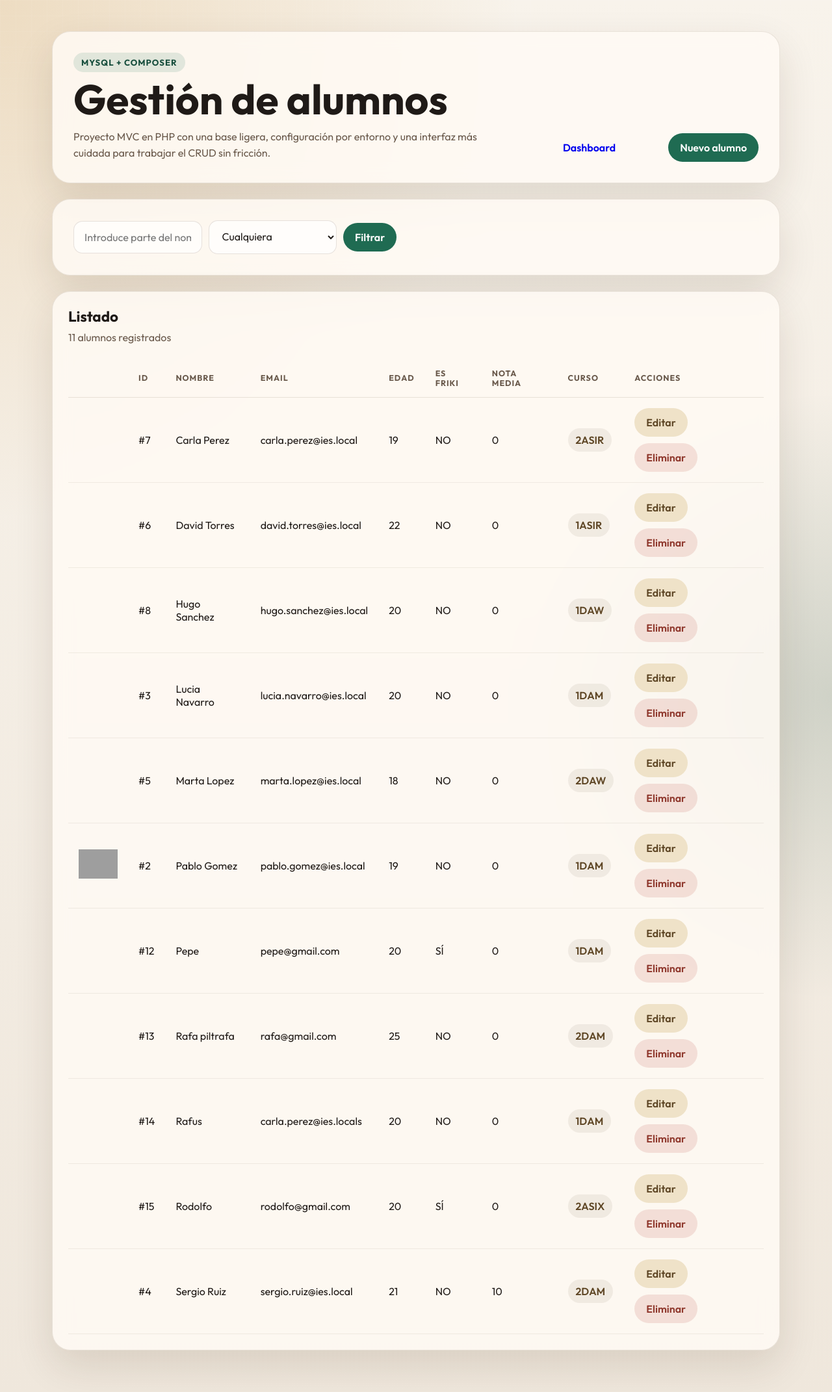
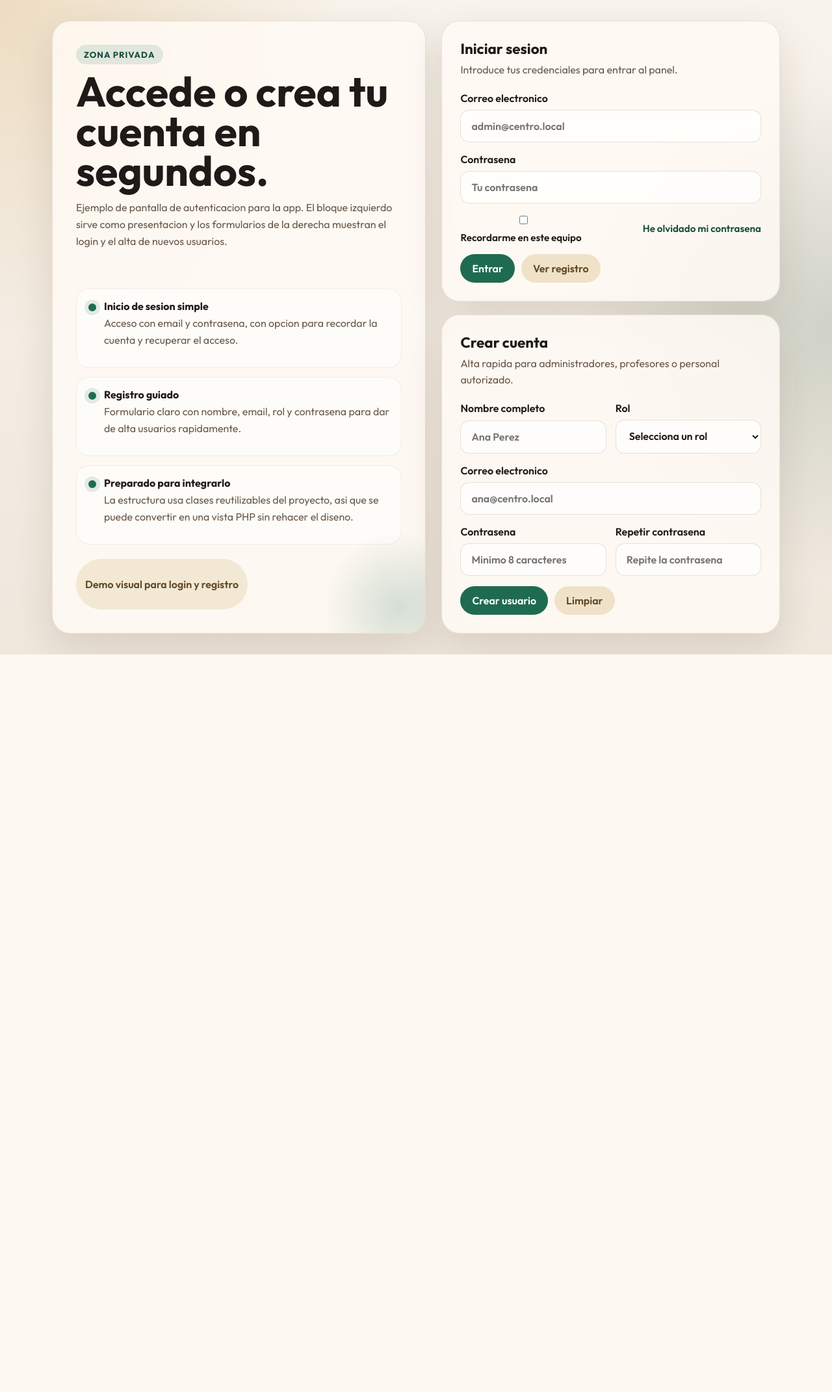
Before and after one commit to 2DAMEstacio/Programacion_1DAM, a PHP site: page / in a window 1280 px wide. Shown: the whole page at 65% size. After the commit the page ends 1007 px from the top, so only its background shows below. Run offline with PHP 8.4, Linux system fonts and the light colour scheme; data comes from the database, SQL or seed files in the repository; some libraries are stand-ins or nearby versions; grey boxes are pictures that could not be loaded.

```diff
--- a/PHP/crud_alumnos/database/users.sql
+++ b/PHP/crud_alumnos/database/users.sql
@@ -17,6 +17,6 @@ VALUES
   (
     'Administrador Demo',
     'admin@centro.local',
-    '$2y$10$6vA29Hb7CXWaaYjaJbCvEOcVXHWWTXXMTdWfJGhrsZiJVBW75sn3G',
+    '$2y$10$RyQ8/Uaofup.XZh4AbWD0u5MAb8P3rw9upf6giGOAKuy0jz5IZvKG',
     'admin'
   );
--- a/PHP/crud_alumnos/public/index.php
+++ b/PHP/crud_alumnos/public/index.php
@@ -1,41 +1,60 @@
 <?php
-
-
 
 require_once __DIR__ . '/../vendor/autoload.php';
 require_once __DIR__ . '/../src/lib/utils.php';
 
 use App\controllers\AlumnoController;
+use App\controllers\AuthController;
 use App\controllers\DashboardController;
 use App\controllers\SessionController;
 
-//Inciar la sesión si no existe
+// Iniciar la sesión si no existe.
 SessionController::start();
 
-$controller = new AlumnoController();
+$alumnoController = new AlumnoController();
+$dashboardController = new DashboardController();
+$authController = new AuthController();
+
 $accion = $_GET['accion'] ?? 'index';
+$usuario = SessionController::get('usuario');
+$accionesPublicas = ['login', 'autenticar', 'registrar'];
+
+if ($usuario === null && !in_array($accion, $accionesPublicas)) {
+    $accion = 'login';
+}
 
 switch ($accion) {
     case 'crear':
-        $controller->crear();
+        $alumnoController->crear();
         break;
     case 'guardar':
-        $controller->guardar();
+        $alumnoController->guardar();
         break;
     case 'editar':
-        $controller->editar();
+        $alumnoController->editar();
         break;
     case 'actualizar':
-        $controller->actualizar();
+        $alumnoController->actualizar();
         break;
     case 'eliminar':
-        $controller->eliminar();
+        $alumnoController->eliminar();
         break;
     case 'resumen':
-        $dashboardController = new DashboardController();
         $dashboardController->resumen();
         break;
+    case 'autenticar':
+        $authController->authenticate();
+        break;
+    case 'registrar':
+        $authController->register();
+        break;
+    case 'logout':
+        $authController->logout();
+        break;
+    case 'login':
+        $authController->loginPage();
+        break;
     default:
-        $controller->index();
+        $alumnoController->index();
         break;
 }
--- a/PHP/crud_alumnos/src/controllers/AlumnoController.php
+++ b/PHP/crud_alumnos/src/controllers/AlumnoController.php
@@ -25,7 +25,7 @@ final class AlumnoController
             $alumnos = Alumno::filteredByTextAndCourse($filtro, $curso);
         }
 
-        $flash = SessionController::pull('flash');
+        $flash = SessionController::readAndRemove('flash');
         $options = Alumno::obtenerModulosAlumnos();
 
         //Mostrar a la vista
--- /dev/null
+++ b/PHP/crud_alumnos/src/controllers/AuthController.php
@@ -0,0 +1,109 @@
+<?php
+
+declare(strict_types=1);
+
+namespace App\controllers;
+
+use App\models\Usuario;
+
+final class AuthController
+{
+    public function loginPage(): void
+    {
+        $loginError = null;
+        $registerErrors = [];
+        $flash = SessionController::readAndRemove('flash');
+        $loginEmail = '';
+        $registerData = [
+            'nombre' => '',
+            'rol' => '',
+            'email' => '',
+        ];
+        require __DIR__ . '/../views/pages/auth-example.php';
+    }
+
+    public function authenticate(): void
+    {
+        if ($_SERVER['REQUEST_METHOD'] !== 'POST') {
+            header('Location: index.php?accion=login');
+            exit;
+        }
+
+        $email = trim((string) ($_POST['email'] ?? ''));
+        $password = (string) ($_POST['password'] ?? '');
+
+        if ($email === '' || $password === '') {
+            $loginError = 'Debes introducir el email y la contraseña.';
+            $registerErrors = [];
+            $flash = SessionController::readAndRemove('flash');
+            $loginEmail = $email;
+            $registerData = [
+                'nombre' => '',
+                'rol' => '',
+                'email' => '',
+            ];
+            require __DIR__ . '/../views/pages/auth-example.php';
+            return;
+        }
+
+        $usuario = Usuario::findActiveByEmail($email);
+        if ($usuario === null || !password_verify($password, $usuario->getPasswordHash())) {
+            $loginError = 'Las credenciales introducidas no son válidas.';
+            $registerErrors = [];
+            $flash = SessionController::readAndRemove('flash');
+            $loginEmail = $email;
+            $registerData = [
+                'nombre' => '',
+                'rol' => '',
+                'email' => '',
+            ];
+            require __DIR__ . '/../views/pages/auth-example.php';
+            return;
+        }
+
+        Usuario::registerSuccessfulLogin((int) $usuario->getId());
+        SessionController::set('usuario', $usuario);
+        SessionController::set('flash', 'Bienvenido de nuevo, ' . $usuario->getNombre() . '.');
+        header('Location: index.php');
+        exit;
+    }
+
+    public function register(): void
+    {
+        if ($_SERVER['REQUEST_METHOD'] !== 'POST') {
+            header('Location: index.php?accion=login');
+            exit;
+        }
+
+        $registerData = [
+            'nombre' => trim((string) ($_POST['nombre'] ?? '')),
+            'rol' => trim((string) ($_POST['rol'] ?? '')),
+            'email' => trim((string) ($_POST['email'] ?? '')),
+        ];
+
+        $registerErrors = Usuario::validateRegistration($_POST);
+        if ($registerErrors !== []) {
+            $loginError = null;
+            $flash = SessionController::readAndRemove('flash');
+            $loginEmail = '';
+            require __DIR__ . '/../views/pages/auth-example.php';
+            return;
+        }
+
+        $usuario = Usuario::usuarioFromRegisterData($_POST);
+        $usuario->insert();
+        SessionController::set('usuario', $usuario);
+        SessionController::set('flash', 'Cuenta creada correctamente. Bienvenido, ' . $usuario->getNombre() . '.');
+        header('Location: index.php');
+        exit;
+    }
+
+    public function logout(): void
+    {
+        SessionController::logout();
+        SessionController::start();
+        SessionController::set('flash', 'La sesión se ha cerrado correctamente.');
+        header('Location: index.php?accion=login');
+        exit;
+    }
+}
--- a/PHP/crud_alumnos/src/controllers/SessionController.php
+++ b/PHP/crud_alumnos/src/controllers/SessionController.php
@@ -3,6 +3,8 @@
 declare(strict_types=1);
 
 namespace App\controllers;
+
+use App\models\Usuario;
 
 class SessionController
 {
@@ -22,17 +24,14 @@ class SessionController
     public static function get(string $key, mixed $default = null): mixed
     {
         self::start();
-
         return $_SESSION[$key] ?? $default;
     }
 
-    public static function pull(string $key, mixed $default = null): mixed
+    public static function readAndRemove(string $key, mixed $default = null): mixed
     {
         self::start();
-
         $value = $_SESSION[$key] ?? $default;
         unset($_SESSION[$key]);
-
         return $value;
     }
 
@@ -41,4 +40,45 @@ class SessionController
         self::start();
         unset($_SESSION[$key]);
     }
+
+    public static function isAuthenticated(): bool
+    {
+        self::start();
+        return isset($_SESSION['usuario']);
+    }
+
+    public static function login(array $user): void
+    {
+        self::start();
+        session_regenerate_id(true);
+        $_SESSION['usuario'] = $user;
+    }
+
+    public static function user(): ?Usuario
+    {
+        self::start();
+        $user = $_SESSION['usuario'] ?? null;
+        return $user instanceof Usuario ? $user : null;
+    }
+
+    public static function logout(): void
+    {
+        self::start();
+        $_SESSION = [];
+
+        if (ini_get('session.use_cookies')) {
+            $params = session_get_cookie_params();
+            setcookie(
+                session_name(),
+                '',
+                time() - 42000,
+                $params['path'],
+                $params['domain'],
+                $params['secure'],
+                $params['httponly']
+            );
+        }
+
+        session_destroy();
+    }
 }
--- /dev/null
+++ b/PHP/crud_alumnos/src/views/pages/auth-example.php
@@ -0,0 +1,164 @@
+<?php
+
+declare(strict_types=1);
+?>
+<!DOCTYPE html>
+<html lang="es">
+<head>
+    <meta charset="UTF-8">
+    <meta name="viewport" content="width=device-width, initial-scale=1.0">
+    <title>Acceso | CRUD Alumnos</title>
+    <link rel="preconnect" href="https://fonts.googleapis.com">
+    <link rel="preconnect" href="https://fonts.gstatic.com" crossorigin>
+    <link href="https://fonts.googleapis.com/css2?family=Outfit:wght@300;400;500;600;700&display=swap" rel="stylesheet">
+    <link rel="stylesheet" href="/assets/auth-example.css">
+</head>
+<body>
+    <main class="page-shell auth-shell">
+        <section class="auth-layout">
+            <article class="panel auth-hero">
+                <div>
+                    <span class="eyebrow">Zona privada</span>
+                    <h1>Accede o crea tu cuenta en segundos.</h1>
+                    <p>Ejemplo de pantalla de autenticacion para la app. El bloque izquierdo sirve como presentacion y los formularios de la derecha muestran el login y el alta de nuevos usuarios.</p>
+                </div>
+
+                <div class="auth-feature-list">
+                    <div class="auth-feature">
+                        <span class="auth-dot" aria-hidden="true"></span>
+                        <div>
+                            <strong>Inicio de sesion simple</strong>
+                            <p>Acceso con email y contrasena, con opcion para recordar la cuenta y recuperar el acceso.</p>
+                        </div>
+                    </div>
+                    <div class="auth-feature">
+                        <span class="auth-dot" aria-hidden="true"></span>
+                        <div>
+                            <strong>Registro guiado</strong>
+                            <p>Formulario claro con nombre, email, rol y contrasena para dar de alta usuarios rapidamente.</p>
+                        </div>
+                    </div>
+                    <div class="auth-feature">
+                        <span class="auth-dot" aria-hidden="true"></span>
+                        <div>
+                            <strong>Preparado para integrarlo</strong>
+                            <p>La estructura usa clases reutilizables del proyecto, asi que se puede convertir en una vista PHP sin rehacer el diseno.</p>
+                        </div>
+                    </div>
+                </div>
+
+                <span class="auth-legend">Demo visual para login y registro</span>
+            </article>
+
+            <div class="auth-stack">
+                <section class="panel auth-card">
+                    <div class="panel-header">
+                        <div>
+                            <h2>Iniciar sesion</h2>
+                            <p>Introduce tus credenciales para entrar al panel.</p>
+                        </div>
+                    </div>
+
+                    <?php if ($flash !== null): ?>
+                        <div class="notice success">
+                            <?= e($flash) ?>
+                        </div>
+                    <?php endif; ?>
+
+                    <?php if ($loginError !== null): ?>
+                        <div class="notice error">
+                            <?= e($loginError) ?>
+                        </div>
+                    <?php endif; ?>
+
+                    <form action="index.php?accion=autenticar" method="post">
+                        <label for="login-email">
+                            Correo electronico
+                            <input id="login-email" name="email" type="email" placeholder="admin@centro.local" value="<?= e($loginEmail) ?>" required>
+                        </label>
+
+                        <label for="login-password">
+                            Contrasena
+                            <input id="login-password" name="password" type="password" placeholder="Tu contrasena" required>
+                        </label>
+
+                        <div class="auth-help">
+                            <label for="remember-user">
+                                <input id="remember-user" name="remember" type="checkbox">
+                                Recordarme en este equipo
+                            </label>
+                            <a href="#">He olvidado mi contrasena</a>
+                        </div>
+
+                        <div class="form-actions">
+                            <button class="button button-primary" type="submit">Entrar</button>
+                            <a class="button button-secondary" href="#registro">Ver registro</a>
+                        </div>
+                    </form>
+                </section>
+
+                <section id="registro" class="panel auth-card">
+                    <div class="panel-header">
+                        <div>
+                            <h2>Crear cuenta</h2>
+                            <p>Alta rapida para administradores, profesores o personal autorizado.</p>
+                        </div>
+                    </div>
+
+                    <?php if ($registerErrors !== []): ?>
+                        <div class="notice error">
+                            <strong>Revisa el formulario de alta.</strong>
+                            <ul>
+                                <?php foreach ($registerErrors as $error): ?>
+                                    <li><?= e($error) ?></li>
+                                <?php endforeach; ?>
+                            </ul>
+                        </div>
+                    <?php endif; ?>
+
+                    <form action="index.php?accion=registrar" method="post">
+                        <div class="auth-field-row">
+                            <label for="register-name">
+                                Nombre completo
+                                <input id="register-name" name="nombre" type="text" placeholder="Ana Perez" value="<?= e($registerData['nombre']) ?>" required>
+                            </label>
+
+                            <label for="register-role">
+                                Rol
+                                <select id="register-role" name="rol" required>
+                                    <option value="">Selecciona un rol</option>
+                                    <option value="admin" <?= $registerData['rol'] === 'admin' ? 'selected' : '' ?>>Administrador</option>
+                                    <option value="profesor" <?= $registerData['rol'] === 'profesor' ? 'selected' : '' ?>>Profesor</option>
+                                    <option value="editor" <?= $registerData['rol'] === 'editor' ? 'selected' : '' ?>>Editor</option>
+                                </select>
+                            </label>
+                        </div>
+
+                        <label for="register-email">
+                            Correo electronico
+                            <input id="register-email" name="email" type="email" placeholder="ana@centro.local" value="<?= e($registerData['email']) ?>" required>
+                        </label>
+
+                        <div class="auth-field-row">
+                            <label for="register-password">
+                                Contrasena
+                                <input id="register-password" name="password" type="password" placeholder="Minimo 8 caracteres" required>
+                            </label>
+
+                            <label for="register-password-confirm">
+                                Repetir contrasena
+                                <input id="register-password-confirm" name="password_confirmation" type="password" placeholder="Repite la contrasena" required>
+                            </label>
+                        </div>
+
+                        <div class="form-actions">
+                            <button class="button button-primary" type="submit">Crear usuario</button>
+                            <button class="button button-secondary" type="reset">Limpiar</button>
+                        </div>
+                    </form>
+                </section>
+            </div>
+        </section>
+    </main>
+</body>
+</html>
--- a/PHP/crud_alumnos/src/views/pages/dashboard.php
+++ b/PHP/crud_alumnos/src/views/pages/dashboard.php
@@ -16,7 +16,10 @@
                 <h1>Panel de estadísticas</h1>
                 <p>Consulta rápida del estado general de los alumnos registrados, agrupaciones por curso y ranking académico.</p>
             </div>
-            <a class="button" href="index.php?accion=index">Volver al listado</a>
+            <div style="display:flex; gap:12px;">
+                <a class="button" href="index.php?accion=index">Volver al listado</a>
+                <a class="button button-secondary" href="index.php?accion=logout">Cerrar sesion</a>
+            </div>
         </section>
 
         <section class="stats-grid">
--- a/PHP/crud_alumnos/src/views/partials/header.php
+++ b/PHP/crud_alumnos/src/views/partials/header.php
@@ -1,4 +1,10 @@
 <?php declare(strict_types=1); ?>
+<?php
+
+use App\controllers\SessionController;
+
+$authUser = SessionController::user();
+?>
 <!DOCTYPE html>
 <html lang="es">
 <head>
@@ -13,3 +19,13 @@
 </head>
 <body>
 <div class="page-shell">
+<?php if ($authUser !== null): ?>
+    <section class="hero compact">
+        <div>
+            <span class="eyebrow">Sesion iniciada</span>
+            <h1><?= e($authUser->getNombre()) ?></h1>
+            <p><?= e($authUser->getEmail()) ?> · <?= e($authUser->getRol()) ?></p>
+        </div>
+        <a class="button button-secondary" href="index.php?accion=logout">Cerrar sesion</a>
+    </section>
+<?php endif; ?>
```
Also changed, not shown: PHP/crud_alumnos/src/models/Usuario.php (added, +186 -0 lines), PHP/crud_alumnos/README.md, PHP/crud_alumnos/public/assets/auth-example.css (added).
